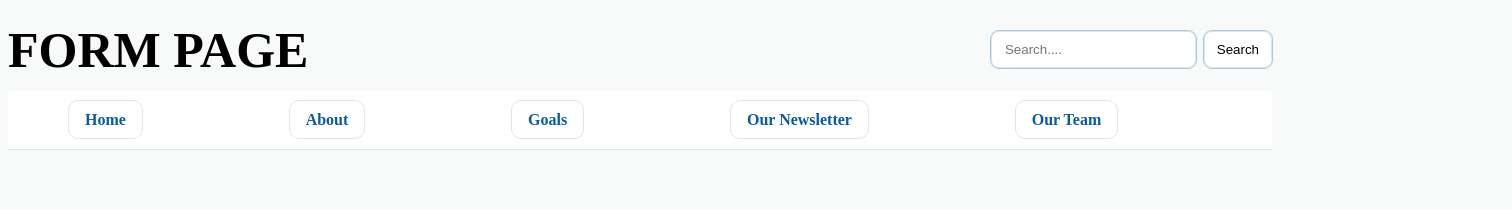
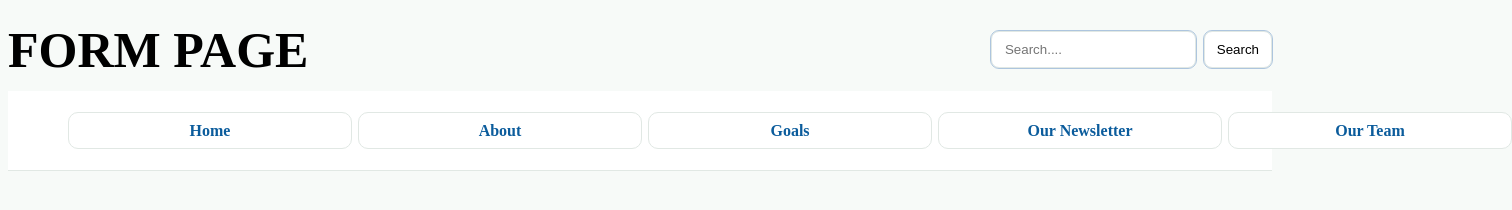
Before and after one commit to poomeron/Web-Dev-group-Project, a website: page public/form.html in a window 1280 px wide. Shown: the whole page, 1512 px wide, since content can reach past the window. Drawn offline with Linux system fonts and the light colour scheme.

Commit message:
Update style.css

```diff
--- a/public/style.css
+++ b/public/style.css
@@ -62,11 +62,12 @@ h1{
 .nav-bar{
     display: grid;
     grid-auto-flow: column;
-    gap: 12px;
+    gap: 6px;
     list-style: none;
 
 }
 .nav-link{
+    min-width: 250px;
     padding: .6rem 1rem;
     border: 1px solid var(--border);
     border-radius: 10px;
@@ -74,6 +75,9 @@ h1{
     color: var(--ocean-blue);
     font-weight: 600;
     text-decoration: none;
+    text-align: center;
+    display: inline-block
+
 }
 .nav-link:hover{
     background:color-mix(in oklab, var(--life-green) 18%, white);
```
